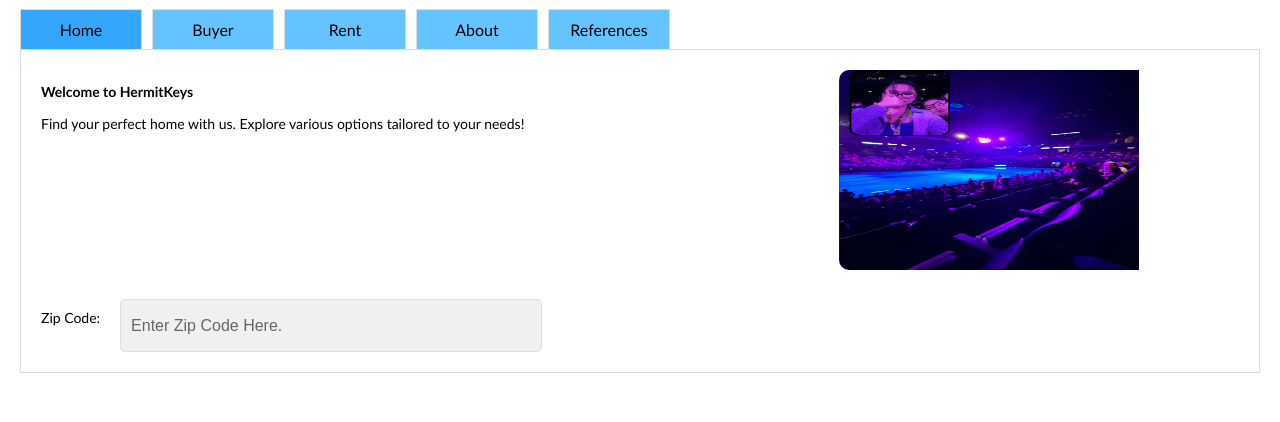
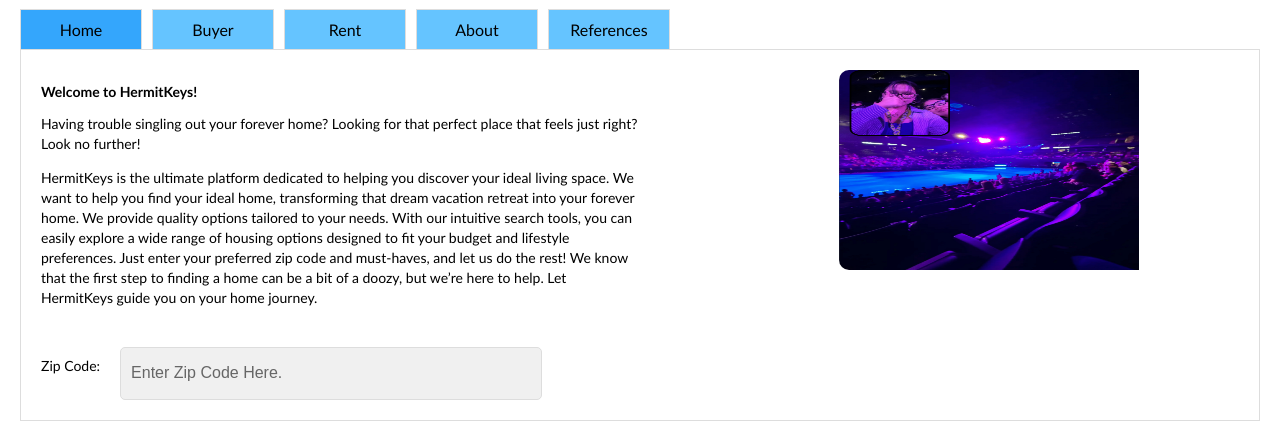
Before and after one commit to Misosuru/PatriotHacks2024, a React (Create React App) app in the folder hermit-keys/: page / in a window 1280 px wide. Shown: the part 196-618 px from the top of the page. Built offline with nearby package versions, Linux system fonts and the light colour scheme.

Commit message:
Added description

```diff
--- a/hermit-keys/src/HomeContent.css
+++ b/hermit-keys/src/HomeContent.css
@@ -63,6 +63,7 @@ pre {
 .text-container {
   margin-right: 20px;
   text-align: left;
+  width: 50%;
 }
 
 .image-container img {
--- a/hermit-keys/src/HomeContent.js
+++ b/hermit-keys/src/HomeContent.js
@@ -6,10 +6,22 @@ const HomeContent = () => {
     <div className="home-container">
       <div className="content-container">
         <div className="text-container">
-          <h3>Welcome to HermitKeys</h3>
+          <h3>Welcome to HermitKeys!</h3>
           <p>
-            Find your perfect home with us. Explore various options tailored to
-            your needs!
+            Having trouble singling out your forever home? Looking for that
+            perfect place that feels just right? Look no further!{" "}
+          </p>
+          <p>
+            HermitKeys is the ultimate platform dedicated to helping you
+            discover your ideal living space. We want to help you find your
+            ideal home, transforming that dream vacation retreat into your
+            forever home. We provide quality options tailored to your needs.
+            With our intuitive search tools, you can easily explore a wide range
+            of housing options designed to fit your budget and lifestyle
+            preferences. Just enter your preferred zip code and must-haves, and
+            let us do the rest! We know that the first step to finding a home
+            can be a bit of a doozy, but we’re here to help. Let HermitKeys
+            guide you on your home journey.
           </p>
         </div>
         <div className="image-container">
```
Also changed, not shown: hermit-keys/public/nationalBuy.png (added), hermit-keys/public/nationalRent.png (added).
